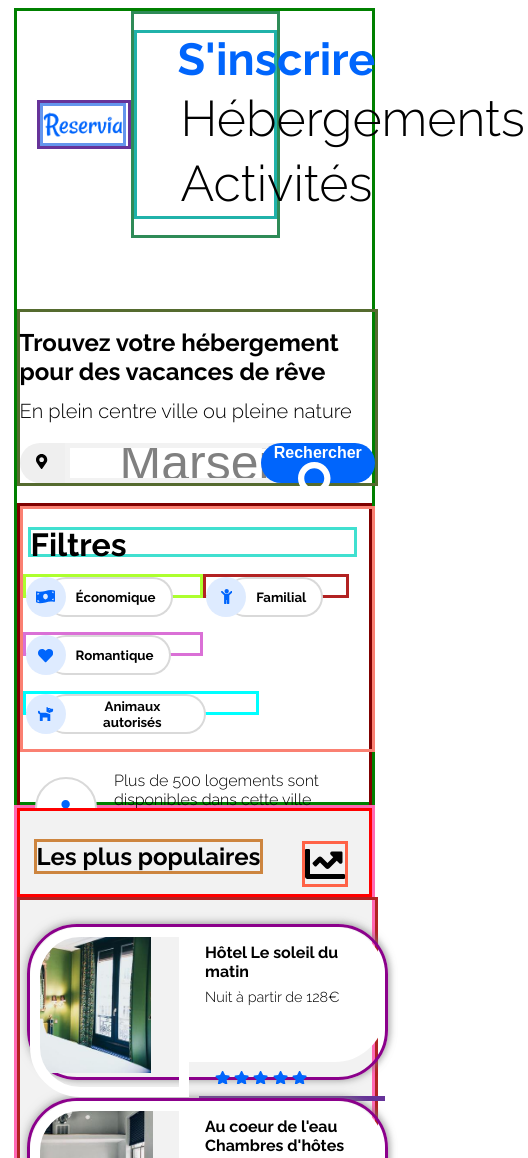
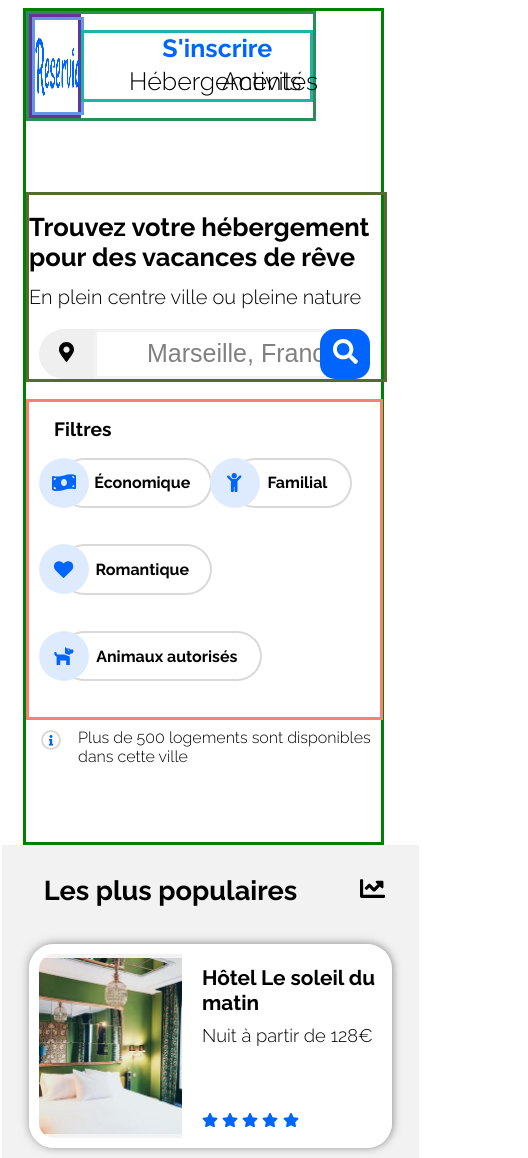
Before and after one commit to MaxenceLeCoz/MaxenceLeCoz_2_27212021, a plain HTML site: page index.html in a window 390 px wide. Shown: the top 1158 px of the page, 528 px wide, since content can reach past the window. Drawn offline with Linux system fonts and the light colour scheme.

Commit message:
Modif Header 1

```diff
--- a/index.html
+++ b/index.html
@@ -19,10 +19,13 @@
     <header>
 
         <div class="Part1">
-            <div class="logo">
+            <!-- <div class="logo">
                 <img src="Projet_2-Reservia/images/logo/Reservia@3x.png" alt="logo">
-            </div>
+            </div> -->
                 <nav>
+                    <div class="logo">
+                        <img src="Projet_2-Reservia/images/logo/Reservia@3x.png" alt="logo">
+                    </div>
                     <ul>
                         <li class="order li_h"><a href="#lien_h">Hébergements</a></li>
                         <li class="order"><a href="#lien_a">Activités</a></li>
@@ -56,7 +59,7 @@
                      name="re" value="Marseille, France">
                     <button class="button2">
                         <span>Rechercher</span>
-                        <span><svg aria-hidden="true" focusable="false" data-prefix="fas" data-icon="search" class="svg-inline--fa fa-search fa-w-16" role="img" xmlns="http://www.w3.org/2000/svg" viewBox="0 0 512 512"><path fill="currentColor" d="M505 442.7L405.3 343c-4.5-4.5-10.6-7-17-7H372c27.6-35.3 44-79.7 44-128C416 93.1 322.9 0 208 0S0 93.1 0 208s93.1 208 208 208c48.3 0 92.7-16.4 128-44v16.3c0 6.4 2.5 12.5 7 17l99.7 99.7c9.4 9.4 24.6 9.4 33.9 0l28.3-28.3c9.4-9.4 9.4-24.6.1-34zM208 336c-70.7 0-128-57.2-128-128 0-70.7 57.2-128 128-128 70.7 0 128 57.2 128 128 0 70.7-57.2 128-128 128z"></path></svg></span>
+                        <svg aria-hidden="true" focusable="false" data-prefix="fas" data-icon="search" class="svg-inline--fa fa-search fa-w-16" role="img" xmlns="http://www.w3.org/2000/svg" viewBox="0 0 512 512"><path fill="currentColor" d="M505 442.7L405.3 343c-4.5-4.5-10.6-7-17-7H372c27.6-35.3 44-79.7 44-128C416 93.1 322.9 0 208 0S0 93.1 0 208s93.1 208 208 208c48.3 0 92.7-16.4 128-44v16.3c0 6.4 2.5 12.5 7 17l99.7 99.7c9.4 9.4 24.6 9.4 33.9 0l28.3-28.3c9.4-9.4 9.4-24.6.1-34zM208 336c-70.7 0-128-57.2-128-128 0-70.7 57.2-128 128-128 70.7 0 128 57.2 128 128 0 70.7-57.2 128-128 128z"></path></svg>
                     </button>
 
                 </div>
@@ -99,7 +102,6 @@
                                  <svg aria-hidden="true" focusable="false" data-prefix="fas" data-icon="star" class="svg-inline--fa fa-star fa-w-18 star_blue" role="img" xmlns="http://www.w3.org/2000/svg" viewBox="0 0 576 512"><path fill="currentColor" d="M259.3 17.8L194 150.2 47.9 171.5c-26.2 3.8-36.7 36.1-17.7 54.6l105.7 103-25 145.5c-4.5 26.3 23.2 46 46.4 33.7L288 439.6l130.7 68.7c23.2 12.2 50.9-7.4 46.4-33.7l-25-145.5 105.7-103c19-18.5 8.5-50.8-17.7-54.6L382 150.2 316.7 17.8c-11.7-23.6-45.6-23.9-57.4 0z"></path></svg>
                                  <svg aria-hidden="true" focusable="false" data-prefix="fas" data-icon="star" class="svg-inline--fa fa-star fa-w-18 star_hidden" role="img" xmlns="http://www.w3.org/2000/svg" viewBox="0 0 576 512"><path fill="currentColor" d="M259.3 17.8L194 150.2 47.9 171.5c-26.2 3.8-36.7 36.1-17.7 54.6l105.7 103-25 145.5c-4.5 26.3 23.2 46 46.4 33.7L288 439.6l130.7 68.7c23.2 12.2 50.9-7.4 46.4-33.7l-25-145.5 105.7-103c19-18.5 8.5-50.8-17.7-54.6L382 150.2 316.7 17.8c-11.7-23.6-45.6-23.9-57.4 0z"></path></svg>
                                 </div>
-
                              </div>
                         </div>
 
--- a/responsive.css
+++ b/responsive.css
@@ -152,7 +152,7 @@
 .container {
     /* border: 3px solid firebrick; */
     width: 95%;
-    padding : 0px 10px 0px 2.5px;
+    padding : 0px 5px 0px 15px;
 }
 
 /*----------------------------Header---------------------------------*/
@@ -163,13 +163,13 @@ header {
 }
 
 img {
-    width: 90%;
+    width: 100%;
     border: 3px solid cornflowerblue;
 }
 
 .logo {
      width: 25%;
-    margin-left: 20px;
+
     border: 3px solid rebeccapurple;
 
 }
@@ -181,38 +181,40 @@ img {
     justify-content:initial;
     align-items: center;
     width: 100%;
-    margin-bottom: 2.5%;
+    /* margin-bottom: 2.5%; */
 }
 
 .Part1 nav {
     border: 3px solid seagreen;
-    /* width: 10px; */
+    width: 80%;
+    display: flex;
+
+
 
 }
 
 .Part1 ul {
     border: 3px solid lightseagreen;
-    /* width: 10px; */
-    /* display: flex; */
-     flex-wrap: wrap;
-    /* justify-content: space-around;  */
+    width: 100%;
+    display: flex;
+    flex-wrap: wrap;
 }
 
 .Part1 li {
-    font-size: 10px;
+    font-size: 1vw;
 }
 
 .order:nth-child(1){
     order: 2;
-    font-size: 50px;
-    /* margin-left: -500px; */
+    font-size: 25px;
+    width: 45%;
     border: 3px solid transparent;
 }
 
 .order:nth-child(2) {
     order: 3;
-   font-size: 50px;
-   /* margin-right: -350px;  */
+   font-size: 25px;
+  width: 45%;
     border: 3px solid transparent;
 }
 
@@ -222,7 +224,7 @@ img {
     margin-bottom: 120px;
     margin-top: 80px;
     margin-left: 550px; */
-    font-size: 45px;
+    font-size: 25px;
     border-bottom: none;
 }
 
@@ -243,7 +245,7 @@ img {
 }
 
 .Part2 h1 {
-    font-size: 1.5em;
+    font-size: 160%;
 }
 
 .Part2 p {
@@ -254,7 +256,8 @@ img {
 
     width: 100%;
     display: flex;
-    justify-content: center;
+    /* justify-content: center; */
+    padding-left: 10px;
 
 
 }
@@ -263,9 +266,10 @@ img {
     text-align: center;
 }
 
+
 .button1 {
-    /* height: 120px;
-    width: 120px; */
+    height: 50px;
+    width: 55px;
     border-top-left-radius: 40px;
     border-bottom-left-radius: 40px;
     border-color: #F2F2F2;
@@ -274,31 +278,35 @@ img {
 }
 
 .button1 svg {
-    font-weight: 900;
+    height: 20px;
+    align-items: center;
 }
 
 .search1 {
     padding-left: 50px ;
-    font-size: 50px;
+    font-size: 25px;
      width: 75%;
-    /* height: 120px; */
-    border: 5px solid #f2f2f2;
+    height: 50px;
+    border: 3px solid #f2f2f2;
     outline: none;
     color: rgba(128, 128, 128);
 }
 
 .button2 {
-    /* width: 120px;
-    height: 120px; */
-    border-radius: 40px;
+    width: 50px;
+    height: 50px;
+    border-radius: 15px 15px 15px 15px;
     margin-left: -40px;
 }
 
 .button2 svg {
-    height: 40px;
+    height: 25px;
     color : white;
 }
 
+.button2 span {
+    display: none;
+}
 
 .button2 svg ::before{
     content: "/f002";
@@ -313,15 +321,14 @@ img {
 /*----------------------------Filtres--------------------------------*/
 
 .Part3 {
-    border: 3px solid maroon;
+    /* border: 3px solid maroon; */
      margin-top: 5%;
      margin-bottom: -2%;
-     height: 300px;
+     height: 450px;
  }
 
  .Part3 h2 {
-     font-size: 15px;
-     margin-left: 0.5%;
+     margin-left: 10px;
  }
 
  .Placement_filters {
@@ -329,51 +336,57 @@ img {
      display: flex;
      flex-wrap:wrap;
      margin: 0;
-     width: 100%;
-     height: 80%;
+     width: 96%;
+     height: 70%;
+     padding-left: 10px;
  }
 
 .fil_but {
-    border: 3px solid hotpink;
+    /* border: 3px solid hotpink;   */
 }
 
  .Default_filters {
-     border: 3px solid turquoise;
-     font-size: 2rem;
+     /* border: 3px solid turquoise; */
+     font-size: 120%;
      height: 10%;
      width: 100%;
+     margin-left: 15px;
  }
 
  .Economic {
-     border: 3px solid greenyellow;
-      height: 7.5%;
+     /* border: 3px solid greenyellow; */
+      height: 20%;
      width: 50%;
+     /* margin-left: 10px;  */
  }
 
  .Family {
-     border: 3px solid firebrick;
-     height: 7.5%;
+     /* border: 3px solid firebrick; */
+     height: 20%;
      width: 40%;
+     /* margin-left: 10px; */
  }
 
  .Romantic {
-    border: 3px solid orchid;
-    height: 7.5%;
+    /* border: 3px solid orchid; */
+    height: 20%;
     width: 50%;
+    /* margin-left: 10px; */
  }
 
  .Animals {
-    border: 3px solid aqua;
-    height: 7.5%;
+    /* border: 3px solid aqua; */
+    height: 20%;
     width: 66%;
+    /* padding-left: 10px; */
  }
 
  .Button_filters {
      background-color: white;
      border-color: #d9d9d9;
      border-style: solid;
-      /* width: 4.5rem;
-     height: 4.5rem;  */
+       width: 90%;
+     height: 80%;
      border-left-style:none ;
      border-radius: 90px;
      margin-right: 50px;
@@ -384,12 +397,15 @@ img {
      padding-left: 30px;
      font-weight: bold;
      align-content: center;
+     font-size: 100%;
+     /* border: 3px solid indigo ; */
+
  }
 
  .Button_filters a {
      color: black;
      text-decoration: none;
-     font-size: 300%;
+     font-size: 500%;
      display: flex;
      justify-content: flex-end;
      margin-right: 8%;
@@ -402,8 +418,8 @@ img {
 
  .Button_filters_logo {
      background-color:#DEEBFF;
-     /* width: 132.5px;
-     height: 132.5px; */
+     width: 50px;
+     height: 50px;
      display: inline-block;
      border-radius: 90px;
      border-style: none;
@@ -419,27 +435,29 @@ img {
  }
 
  .Under_filters {
+     /* border: 3px solid fuchsia; */
      display: flex;
      justify-content: flex-start;
-     margin-top: 15px;
+     margin-top: 0px;
+     margin-bottom: 0px;
  }
 
  .Button_info {
-     height: 75px;
-     width: 90px;
+     height: 20px;
+     width: 20px;
      display: flex;
      justify-content: center;
      border-radius: 100px;
  }
 
- .Button_info svg{
-     height: 30px;
+ .Button_info svg {
+     height: 12.5px;
      display: flex;
      justify-content: center;
  }
 
  .Under_filters p {
-     margin-top: 1%;
+     margin-top: 2%;
     margin-left: 2%;
     font-size: 100%;
  }
@@ -447,7 +465,7 @@ img {
 /*----------------------------Section--------------------------------*/
 
 .contenu {
-    border: 3px solid hotpink;
+    /* border: 3px solid hotpink; */
     width: 100%;
     height: 200%;
     margin: 0px 0px 0px 0px;
@@ -468,6 +486,7 @@ img {
 .left {
      height: 200%;
     background-color: transparent;
+    margin-top: -20px;
 }
 
 .left h2 {
@@ -488,29 +507,31 @@ img {
 .description {
     /* border: 3px solid green; */
     border-radius: 0px 0px 25px 25px;
-    width: 104%;
+    width: 103.5%;
     /* margin: 0; */
-    padding-left: 0px;
+    padding-left: 5px;
     padding-top: 0px;
     margin-bottom: -10px;
     margin-left: -10px;
-
+   ;
     height: 80px;
 
  }
 
  .description h3 {
      align-content: flex-start;
-     padding-top: 15px;
+     font-size: 125%;
+     padding-top: 20px;
      font-weight: bold;
      padding-left: 15px;
      padding-bottom: 0px;
  }
 
  .description p {
-      margin-top: 2%;
+      /* margin-top: 2%; */
       margin-bottom: 3.5%;
       padding-left: 15px;
+      font-size: 110%;
  }
 
  .star {
@@ -588,43 +609,46 @@ img {
 /*-----------Droite------------*/
 
 .right {
-    /* width: 100%; */
-    height: 900px;
-    /* margin-left: -4%; */
+    /* border: 3px solid teal; */
+    width: 93vw;
+    height: 800px;
+     padding: 0px 27.5px 0px 27.5px;
+
+    margin-left: -6%;
     /* padding-left: 2%;
     padding-right: 2%; */
     border-radius: 0px;
     /* padding-bottom:12.5%; */
-    margin-bottom: 0%;
+    /* margin-bottom: 0%; */
     background-color:#F2F2F2;
 }
 
 .right h2 {
-    border: 3px solid peru;
-     /* margin-left: 5%; */
+    /* border: 3px solid peru; */
+     /* margin-left: -2%; */
      margin-top: 8%;
-     font-size: 150%;
+     font-size: 170%;
 
 }
 
  .H2_1 {
-    border: 3px solid red;
+    /* border: 3px solid red; */
       display: flex;
      justify-content: space-between;
  }
 
  .H2_1 svg {
-    border: 3px solid tomato;
-      height: 40px;
-     margin-right: 6%;
+    /* border: 3px solid tomato; */
+      height: 25px;
+     margin-right:2%;
      margin-top: 8.5%;
  }
 
  .contenu2 {
-     border: 3px solid firebrick;
+     /* border: 3px solid firebrick; */
      display: flex;
     flex-direction: column;
-     height: 87.5%;
+     height: 85%;
      margin-top: 0px;
 
 
@@ -632,31 +656,31 @@ img {
      }
 
  .contenu2_1 {
-     border: 3px solid darkmagenta;
+     /* border: 3px solid red; */
      width: 100%;
-     margin-bottom: 2.5% ;
-    margin-top:2.5% ;
-    /* margin-left: -2%; */
-     /* height: 50%; */
-     border-radius: 50px;
+     /* margin-bottom: 2.5% ;  */
+     /* margin-top:2.5% ; */
+    margin-left: 0%;
+     height: 30%;
+     border-radius: 25px;
  }
 
  .div_right {
-     border: 3px solid chocolate;
+     /* border: 3px solid yellow; */
      width: 50%;
      height: 100%;
      background-size:235px;
      object-fit: cover;
-     border-radius: 50px 0px 0px 50px;
+     border-radius: 25px 0px 0px 25px;
 
 
  }
 
  .description_2 {
      /* border: 3px solid lawngreen; */
-      border-radius: 0px 50px 50px 0px;
+      border-radius: 0px 25px 25px 0px;
      width: 70%;
-     height:90%;
+     height:100%;
      /* background-color:red; */
      color: black;
 
@@ -664,60 +688,68 @@ img {
 
  .H3_p {
      /* border: 3px solid cadetblue; */
-     height: 55%;
-     margin-left: 8%;
+     height: 45%;
+
  }
 
  .H3_p h3 {
-     /* font-size: 260%; */
+     font-size: 130%;
      font-weight: bold;
  }
 
  .H3_p p {
     /* border: 3px solid fuchsia; */
-     /* font-size: 100%;  */
+     font-size: 115%;
  }
 
  .star2 {
      /* border: 3px solid brown; */
-     resize: 5%;
     height: 20%;
-    padding-left: 8%;
-    border-bottom: 5px solid rebeccapurple; }
+
+
+
+}
+
+
 
 .star2 .star_blue {
-    height: 50%;
+    height: 35%;
 
 
  }
 
  .star2 .star_hidden {
-    height: 50%;
+    height: 35%;
 
  }
 
  .Soleil {
     border: 10px solid white;
     background:url("images/bannière_droite/01.Soleil.jpg") no-repeat ;
-    background-size: 165%;
-    background-position: -120px -17.5px;
+    background-size: 185%;
+    background-position: center;
     position: relative;
+    height: 90%;
  }
 
  .Coeur {
      border: 10px solid white;
     background:url("images/bannière_droite/02.Coeur.jpg") no-repeat ;
-    background-size: 145%;
-    background-position: -90px -17.5px;
+    background-size: 165%;
+    background-position: center;
     position: relative;
+    height: 90%;
+
  }
 
  .Blanc {
      border: 10px solid white;
     background:url("images/bannière_droite/03.Blanc.jpg") no-repeat ;
-    background-size: 105%;
-    background-position: -5px -102.5px;
-     position: relative;
+    background-size: 110%;
+    background-position: center;
+    position: relative;
+    height: 90%;
+
  }
 
 /*----------------------------Section 2------------------------------*/
@@ -827,10 +859,10 @@ img {
 .footer {
     /* border: 3px solid darkkhaki; */
     height: 1%;
-    width: 100%;
+    width: 104.5%;
     /* margin-top: 250px; */
     padding-bottom: 30px;
-    margin: 75px 0px -15px -8px;
+    margin: 75px -10px -15px -10px;
 }
 
 .div_footer {
--- a/style.css
+++ b/style.css
@@ -694,7 +694,7 @@ margin-top: 5%;
 
 .footer {
     background-color: #F2F2F2;
-    width: 100%;
+
     height: 220px;
     margin-top: 30px;
     padding-left: 3%;
```
